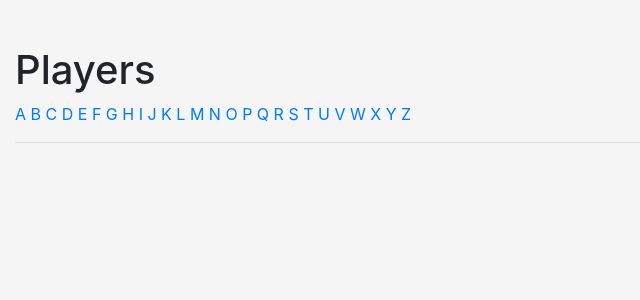
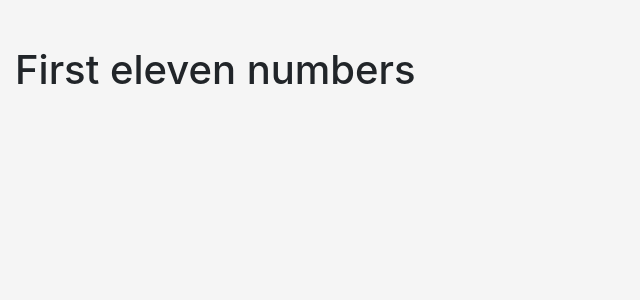
Before and after one commit to drewyh/django-cricket-statistics, a Django app: page /players/numbers/ in a window 1280 px wide. Shown: the part 54-354 px from the top of the page, without its empty margins (0-640 px from the left). Run offline with Django 3.2, Linux system fonts and the light colour scheme; data that the repository does not hold is empty; some libraries are stand-ins or nearby versions.

Commit message:
Fix first eleven number view

```diff
--- a/django_cricket_statistics/templates/django_cricket_statistics/index.html
+++ b/django_cricket_statistics/templates/django_cricket_statistics/index.html
@@ -4,4 +4,6 @@
 <a href="{% url 'player-list-all' %}">Players</a>
 <hr>
 {% include 'django_cricket_statistics/includes/links.html' with links=links %}
+<hr>
+<a href="{% url 'player-list-first-eleven-number' %}">First eleven numbers</a>
 {% endblock %}
--- a/django_cricket_statistics/templates/django_cricket_statistics/player_list.html
+++ b/django_cricket_statistics/templates/django_cricket_statistics/player_list.html
@@ -1,7 +1,7 @@
 {% extends "base.html" %}
 
 {% block body %}
-<h1>Players</h1>
+<h1>{{ title }}</h1>
 {% if letters %}
 {% for letter in letters %}
 <a href="{% url 'player-list-letter' letter=letter|lower %}">{{ letter }}</a>
@@ -12,7 +12,7 @@
 {% if paginator %}
 {% include "django_cricket_statistics/includes/paginator.html" %}
 {% endif %}
-{% include 'django_cricket_statistics/includes/table.html' with data=player_list columns=player_list_names start_rank=page_obj.start_index %}
+{% include 'django_cricket_statistics/includes/table.html' with data=player_list columns=player_list_names start_rank=start_rank %}
 {% if paginator %}
 {% include "django_cricket_statistics/includes/paginator.html" %}
 {% endif %}
--- a/django_cricket_statistics/urls.py
+++ b/django_cricket_statistics/urls.py
@@ -130,9 +130,9 @@ urlpatterns = [
         name="fielding-statistics",
     ),
     path(
-        "players/first_eleven_number/",
-        views.PlayersFirstElevenNumberCareerView.as_view(),
-        name="player-first-eleven-number",
+        "players/numbers/",
+        views.PlayerListFirstElevenNumberView.as_view(),
+        name="player-list-first-eleven-number",
     ),
     path("players/<int:pk>/", views.PlayerCareerView.as_view(), name="player"),
     path(
--- a/django_cricket_statistics/views/players.py
+++ b/django_cricket_statistics/views/players.py
@@ -36,6 +36,7 @@ class PlayerListView(ListView):
         "first_name",
         "middle_names",
     )  # TODO: why does this need to be specified here?
+    title = "Players"
 
     def get_queryset(self) -> QuerySet:
         """Return the queryset for the view."""
@@ -63,16 +64,19 @@ class PlayerListView(ListView):
             "season_range": "Career",
         }
         context["letters"] = string.ascii_uppercase
+        context["start_rank"] = context["page_obj"].start_index
+        context["title"] = self.title
 
         return context
 
 
-class PlayersFirstElevenNumberCareerView(ListView):
+class PlayerListFirstElevenNumberView(ListView):
     """View for list of who have played first eleven."""
 
     model = Player
     paginate_by = 20
     ordering = "-first_eleven_number__pk"
+    title = "First eleven numbers"
 
     def get_queryset(self) -> QuerySet:
         """Return the queryset for the view."""
@@ -90,10 +94,12 @@ class PlayersFirstElevenNumberCareerView(ListView):
         """Add extra context to be passed to the template."""
         context = super().get_context_data(**kwargs)
         context["player_list_names"] = {
+            "first_eleven_number": "#",
             "short_name": "Player",
             "season_range": "Career",
-            "first_eleven_number": "1st XI number",
         }
+        context["start_rank"] = None
+        context["title"] = self.title
 
         return context
 
```
